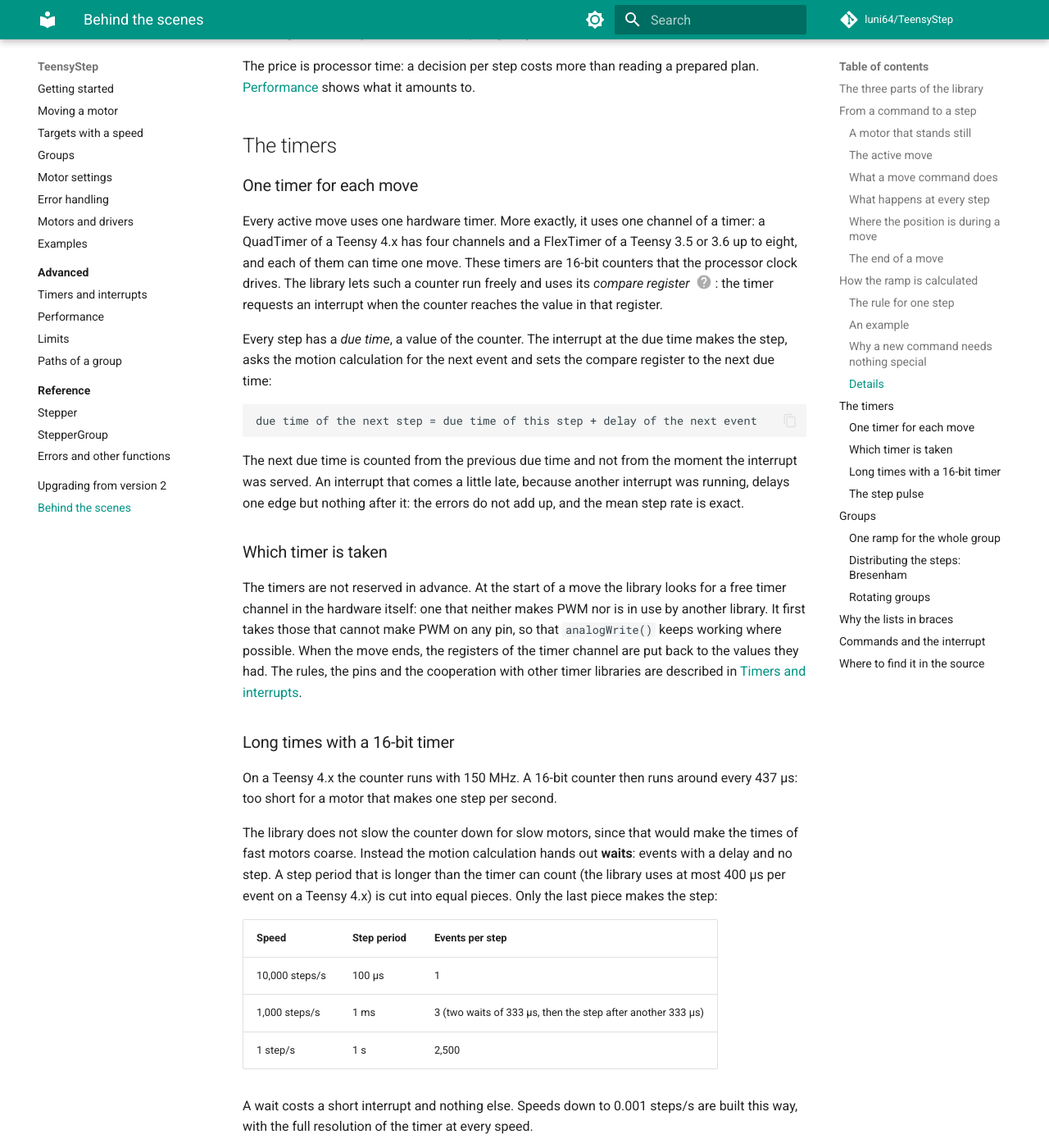
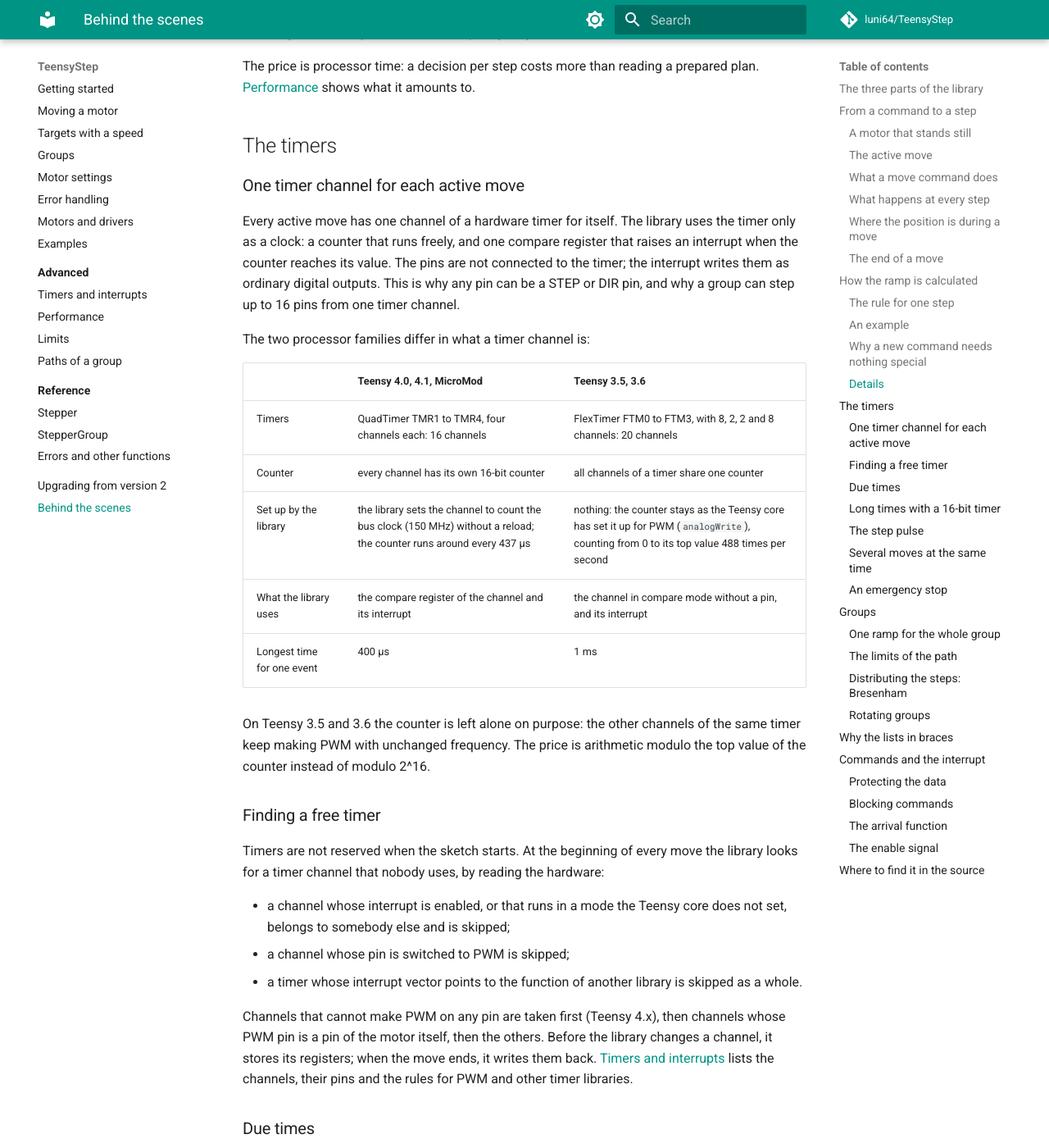
Before and after one commit to luni64/TeensyStep, an MkDocs documentation site: the page built from docs/behind-the-scenes.md, in a window 1280 px wide and 1400 px high, scrolled down 5238 px. Shown: the whole window at 82% size. Built offline with MkDocs 1.6.1 and Material for MkDocs 9.7.7, drawn with Linux system fonts in a browser that asks for light colours; comment, search, counter and statistics services are not loaded; some of the changed text lies outside the part shown.

Commit message:
Manual, Behind the scenes: timers, step pulse, groups and interrupts rewritten for a technically versed reader and checked against the source
Co-Authored-By: Claude Fable 5.2 <noreply@anthropic.com>

````diff
--- a/docs/behind-the-scenes.md
+++ b/docs/behind-the-scenes.md
@@ -204,109 +204,174 @@ The price is processor time: a decision per step costs more than reading a prepa
 
 ## The timers
 
-### One timer for each move
+### One timer channel for each active move
 
-Every active move uses one hardware timer. More exactly, it uses one channel of a timer: a QuadTimer of a
-Teensy 4.x has four channels and a FlexTimer of a Teensy 3.5 or 3.6 up to eight, and each of them can
-time one move. These timers are 16-bit counters that the processor clock drives. The library lets
-such a counter run freely and uses its *compare register* (1): the timer requests an interrupt when the
-counter reaches the value in that register.
-{ .annotate }
+Every active move has one channel of a hardware timer for itself. The library uses the timer only as a
+clock: a counter that runs freely, and one compare register that raises an interrupt when the counter
+reaches its value. The pins are not connected to the timer; the interrupt writes them as ordinary
+digital outputs. This is why any pin can be a STEP or DIR pin, and why a group can step up to 16 pins
+from one timer channel.
 
-1.  **Compare register**
+The two processor families differ in what a timer channel is:
 
-    A register of a timer that holds a number. When the running counter of the timer reaches this number,
-    the timer raises an interrupt (or switches a pin). The counter itself keeps running.
+| | Teensy 4.0, 4.1, MicroMod | Teensy 3.5, 3.6 |
+|---|---|---|
+| Timers | QuadTimer TMR1 to TMR4, four channels each: 16 channels | FlexTimer FTM0 to FTM3, with 8, 2, 2 and 8 channels: 20 channels |
+| Counter | every channel has its own 16-bit counter | all channels of a timer share one counter |
+| Set up by the library | the library sets the channel to count the bus clock (150 MHz) without a reload; the counter runs around every 437 µs | nothing: the counter stays as the Teensy core has set it up for PWM (`analogWrite`), counting from 0 to its top value 488 times per second |
+| What the library uses | the compare register of the channel and its interrupt | the channel in compare mode without a pin, and its interrupt |
+| Longest time for one event | 400 µs | 1 ms |
 
-Every step has a *due time*, a value of the counter. The interrupt at the due time makes the step, asks
-the motion calculation for the next event and sets the compare register to the next due time:
+On Teensy 3.5 and 3.6 the counter is left alone on purpose: the other channels of the same timer keep
+making PWM with unchanged frequency. The price is arithmetic modulo the top value of the counter
+instead of modulo 2^16.
+
+### Finding a free timer
+
+Timers are not reserved when the sketch starts. At the beginning of every move the library looks for a
+timer channel that nobody uses, by reading the hardware:
+
+- a channel whose interrupt is enabled, or that runs in a mode the Teensy core does not set, belongs to
+  somebody else and is skipped;
+- a channel whose pin is switched to PWM is skipped;
+- a timer whose interrupt vector points to the function of another library is skipped as a whole.
+
+Channels that cannot make PWM on any pin are taken first (Teensy 4.x), then channels whose PWM pin is
+a pin of the motor itself, then the others. Before the library changes a channel, it stores its
+registers; when the move ends, it writes them back. [Timers and interrupts](advanced/timers.md) lists
+the channels, their pins and the rules for PWM and other timer libraries.
+
+### Due times
+
+Every event has a *due time*, a value of the counter. The interrupt at the due time executes the event,
+gets the next event and sets the compare register to the next due time:
 
 ```
-due time of the next step = due time of this step + delay of the next event
+due time of the next event = due time of this event + delay of the next event     (modulo the counter range)
 ```
 
-The next due time is counted from the previous due time and not from the moment the interrupt was
-served. An interrupt that comes a little late, because another interrupt was running, delays one edge
-but nothing after it: the errors do not add up, and the mean step rate is exact.
+Three details keep the timing exact:
 
-### Which timer is taken
-
-The timers are not reserved in advance. At the start of a move the library looks for a free timer
-channel in the hardware itself: one that neither makes PWM nor is in use by another library. It first
-takes those that cannot make PWM on any pin, so that `analogWrite()` keeps working where possible. When
-the move ends, the registers of the timer channel are put back to the values they had. The rules, the
-pins and the cooperation with other timer libraries are described in
-[Timers and interrupts](advanced/timers.md).
+- **No drift from late interrupts.** The next due time is counted from the previous due time, not from
+  the moment the interrupt was served. An interrupt that is served late delays one edge and nothing
+  after it.
+- **No drift from rounding.** The motion calculation gives the delay in seconds, and the timer counts
+  whole counts. The fraction of a count that is cut off is carried over to the next delay, so that the
+  mean step rate is exact.
+- **Events that are already due.** If the interrupt was served so late that the next due time has
+  passed as well, the interrupt function executes that event at once, in the same call, instead of
+  waiting for the counter to come around again.
 
 ### Long times with a 16-bit timer
 
-On a Teensy 4.x the counter runs with 150 MHz. A 16-bit counter then runs around every 437 µs: too short
-for a motor that makes one step per second.
+A 16-bit counter at 150 MHz runs around every 437 µs: too short for a motor that makes one step per
+second. Slowing the counter down for slow motors would make the times of fast motors coarse, and on
+Teensy 3.5 and 3.6 the counter is not the library's to change.
 
-The library does not slow the counter down for slow motors, since that would make the times of fast
-motors coarse. Instead the motion calculation hands out **waits**: events with a delay and no step. A step period that
-is longer than the timer can count (the library uses at most 400 µs per event on a Teensy 4.x) is cut
-into equal pieces. Only the last piece makes the step:
+The solution is in the motion calculation, not in the timer. The pulse generation tells it the longest
+time it can wait in one event (400 µs or 1 ms, see the table above). A step period that is longer is cut
+into equal pieces, and the motion calculation hands them out as events **without a step**: *waits*.
+Only the last piece makes the step. For a Teensy 4.x:
 
 | Speed | Step period | Events per step |
 |---|---|---|
 | 10,000 steps/s | 100 µs | 1 |
-| 1,000 steps/s | 1 ms | 3 (two waits of 333 µs, then the step after another 333 µs) |
+| 1,000 steps/s | 1 ms | 3: two waits of 333 µs, then the step after another 333 µs |
 | 1 step/s | 1 s | 2,500 |
 
-A wait costs a short interrupt and nothing else. Speeds down to 0.001 steps/s are built this way, with
-the full resolution of the timer at every speed.
+For the pulse generation a wait is an event like any other: it sets the compare register and returns.
+Speeds down to 0.001 steps/s are built this way, with the full resolution of the timer at every speed.
 
-The waits have a second use. At each of them the motion calculation looks whether a new command has arrived. A motor
-that creeps at one step per second therefore reacts to `stop()` or to a new speed within a fraction of
-a millisecond, and not only at its next step a second later.
+The waits have a second use. At each of them the motion calculation notices a command that has arrived
+in the meantime and decides the step anew; the part of the period that has already passed counts for the
+new step. A motor that creeps at one step per second therefore reacts to `stop()` or to a new speed
+within the longest event time, and not only at its next step a second later.
 
 ### The step pulse
 
-A step pulse has two edges, and both are made by the same timer. No second timer is needed:
+A step pulse has two edges. Both are made by the same timer channel and the same compare register; no
+second timer is needed. A step therefore takes two interrupts:
 
-| Time | The interrupt |
+| Time | The interrupt function |
 |---|---|
-| due time of the step | sets the STEP pin to its active level, asks the motion calculation for the next event, and sets the compare register to the end of the pulse |
-| due time + pulse width | sets the STEP pin back, sets the DIR pin for the next step if the direction changes, and sets the compare register to the due time of the next step |
+| due time of the step | sets the STEP pins of the event to their active level; sets the compare register to the end of the pulse; calls the arrival function, if the event reaches a target; gets the next event from the motion calculation |
+| due time + pulse width | sets the STEP pins back; sets the DIR pins for the next event; sets the compare register to the due time of the next event |
 
-The pins are ordinary digital outputs that the interrupt writes; the timer only provides the times.
-This is why any pin can be a STEP or DIR pin, and why a group can step up to 16 pins from one timer.
+- **The next event is calculated while the pulse is running.** The time of the pulse is used for the
+  calculation instead of being waited for. If the calculation takes longer than the pulse, the pulse is
+  ended right after it, in the same call.
+- **DIR changes at the end of a pulse**, for the motors that step in the next event. The driver has the
+  pause until the next step to take over the new direction.
+- **The pause after a pulse** is at least 0.8 µs. Pulse and pause together limit the step rate: about
+  170,000 steps/s with the default pulse of 5 µs.
+- **Short pulses on Teensy 3.5 and 3.6.** A pulse of up to 2 µs is not worth a second interrupt there:
+  the interrupt function waits for its end and makes both edges in one call.
 
-While the pulse is running, the processor calculates the next event. If the calculation takes longer
-than the pulse, the pulse is ended right after it, in the same interrupt. On Teensy 3.5 and 3.6 a pulse
-of up to 2 µs is always ended in the interrupt that started it, which saves the second interrupt.
+### Several moves at the same time
 
-The DIR pin changes at the end of a pulse, so the driver has the whole pause until the next step to
-take over the new direction.
+The channels of one timer share an interrupt. When the compare values of several channels are due
+together, the interrupt function first makes the edges of all of them and only then does the rest of
+the work, one move after the other. Otherwise the edge of one motor would wait for the calculation of
+another.
+
+All step interrupts have the same priority (48: above the default of 128, below the millisecond
+interrupt of the Teensy core). They do not interrupt each other. A step of one move that becomes due
+while the interrupt of another move is being served is therefore made a little late, by up to the
+time one event takes; because of the due times this does not add up.
+[Performance](advanced/performance.md) has measured values.
+
+### An emergency stop
+
+`emergencyStop()` does not wait for the next event. It switches the interrupt of the timer channel off
+and releases the channel. A pulse that has begun is completed. At that moment the motion calculation is
+one event ahead of the pins: the step it has already counted, but that was not made, is taken off the
+position again. The position therefore matches the pulses that were made.
 
 ## Groups
 
 ### One ramp for the whole group
 
 A group does not run a ramp per motor. It treats the move as **one path** from the start positions to
-the targets and calculates one ramp for it, exactly as for a single motor. One step of the path is one
-step of the member with the longest way, the *lead motor*. The whole group therefore needs one active move
-and one timer, whether it has 2 or 16 members.
+the targets. The length of the path is the number of steps of the member with the longest way, the
+*lead motor*, and one step of the path is one step of that member.
 
-The limits of the path are derived from the limits of all members. A member that makes half as many
-steps as the lead motor moves at half its speed and half its acceleration. The path gets the highest
-speed and acceleration at which no member exceeds its own settings.
+The motion along the path is calculated by the same code that calculates a single motor: to the motion
+calculation the path is one motor that moves from 0 to the length of the path. Everything said in
+[How the ramp is calculated](#how-the-ramp-is-calculated) holds for a group as well. The group needs
+one active move and one timer channel, whether it has 2 or 16 members.
+
+### The limits of the path
+
+The path has to be slow enough for every member. A member that makes fewer steps than the lead motor
+moves slower in the same proportion, so each of its limits allows the path more:
+
+```
+limit of the path from one member = limit of the member × (steps of the path / steps of the member)
+```
+
+The path gets the smallest of these values over all members, separately for the maximum speed, the
+acceleration, the deceleration and the pull-in speed. A member that does not move sets no limit. If the
+group has a speed or an acceleration of its own (`StepperGroup::setMaxSpeed()`, ...), that value is used
+instead, as long as it is not above what the members allow.
+
+Example: x makes 4,000 steps and y 1,000, and both motors allow 800 steps/s. The path has 4,000 steps.
+x allows the path 800 steps/s, y allows it 800 × 4 = 3,200 steps/s. The path runs at 800 steps/s; x
+then runs at 800 and y at 200 steps/s.
 
 ### Distributing the steps: Bresenham
 
-At every step of the lead motor, the group decides for each other member whether it steps as well. The
-method is [Bresenham's line algorithm](https://en.wikipedia.org/wiki/Bresenham%27s_line_algorithm),
-which was invented to draw straight lines on a grid of pixels.
+At every step of the path, the group decides for each member whether it steps as well. The method is
+[Bresenham's line algorithm](https://en.wikipedia.org/wiki/Bresenham%27s_line_algorithm), which was
+invented to draw straight lines on a grid of pixels.
 
-Every member has a counter, the *error*. At each step of the lead motor, the number of steps of the
-member is added to it. When the error reaches the number of steps of the lead motor, the member makes a
-step and that number is subtracted. Only whole numbers are added and compared, so nothing can drift.
+Every member has a counter, the *error*. At each step of the path, the number of steps of the member is
+added to it. When the error reaches the length of the path, the member makes a step and the length is
+subtracted. Only whole numbers are added and compared, so nothing can drift.
 
-Example: the lead motor makes 5 steps, a second member 2. The error of the member starts at half of 5
-(as a whole number: 2), so that it steps in the middle of its intervals:
+Example: a path of 5 steps, and a member that has to make 2. The error of the member starts at half the
+length (as a whole number: 2), so that the member steps in the middle of its intervals:
 
-| Step of the lead motor | 1 | 2 | 3 | 4 | 5 |
+| Step of the path | 1 | 2 | 3 | 4 | 5 |
 |---|:---:|:---:|:---:|:---:|:---:|
 | Error after adding 2 | 4 | 6 | 3 | 5 | 2 |
 | Reaches 5: the member steps | | yes | | yes | |
@@ -314,10 +379,14 @@ Example: the lead motor makes 5 steps, a second member 2. The error of the membe
 | Position of the member | 0 | 1 | 1 | 2 | 2 |
 | Exact position on the line | 0.4 | 0.8 | 1.2 | 1.6 | 2.0 |
 
-The position of the member is the exact position rounded to the nearest whole step. No member is ever
-more than half a step away from the line, and this holds wherever the path is and whatever it does: the
-ramp decides *when* the next step of the path is made, Bresenham decides *who* steps. That is why a
-group stays synchronized while it accelerates, when a speed is changed, and when it is stopped early.
+The position of the member is the exact position rounded to the nearest whole step: no member is ever
+more than half a step away from the line. For the lead motor the same rule gives a step at every step
+of the path.
+
+The two tasks are separate: the ramp decides **when** the next step of the path is made, Bresenham
+decides **who** steps. The result is one event with a delay and one bit per member. That is why a group
+stays synchronized while it accelerates, when its speed is changed, and when it is stopped early: all
+of these change only the "when".
 
 A member always steps at the same moment as the lead motor. A member that is only a little slower than
 the lead motor therefore does not step evenly: it steps with the lead motor and leaves a step out from
@@ -325,8 +394,11 @@ time to time.
 
 ### Rotating groups
 
-A group that rotates with a fixed speed ratio uses the same mechanism: the speeds take the place of the
-ways, and the path has no end.
+A group that rotates with a fixed speed ratio uses the same mechanism. The speeds take the place of the
+ways: the fastest member is the lead motor, the path is given a fixed length of 2^30, and every member
+gets its share of it according to its speed. The motion calculation runs the path at a speed instead of
+to a target, so it never ends. The ratios are therefore kept with a resolution of 1 in 2^30, and they
+are kept exactly while the group accelerates or reverses, because again only the "when" changes.
 
 ## Why the lists in braces
 
@@ -337,56 +409,78 @@ StepperGroup xy{x, y};
 xy.moveAbs({4000, 1000});
 ```
 
-In the declarations of the library such a list appears as `std::initializer_list<...>`, which looks
-more complicated than what it is. The reasons for this design:
+In the declarations of the library such a list is a `std::initializer_list<...>`. The reasons for this
+design:
 
-- **Any number of values.** A list in braces can have 2 motors or 16. Without it the library would need
-  a separate function for every number of motors, or the sketch would have to fill an array first.
-- **No dynamic memory.** The compiler builds the list in place when the function is called, and it is
-  gone afterwards. Nothing is allocated with `new` or `malloc`, which matters on a microcontroller that
-  runs for weeks. The group copies what it needs into a fixed array of 16 entries.
+- **Any number of values.** A list in braces can have 2 entries or 16. Without it the library would
+  need a function for every number of motors, or the sketch would have to fill an array first.
+- **No dynamic memory.** The compiler builds the list on the stack when the function is called, and it
+  is gone afterwards. Nothing is allocated with `new` or `malloc`. The group copies what it needs into
+  a fixed array of 16 entries.
 - **Readable.** The values of the members stand side by side in the order of the members, like the
   coordinates of a point.
 
 A list of motors is declared as `std::initializer_list<std::reference_wrapper<Stepper>>`. The inner
-part exists for a technical reason: C++ cannot make a list of references, and a list of `Stepper`
-would be a list of *copies* of the motors. `std::reference_wrapper<Stepper>` is a reference that can be
-put into a list. The compiler creates it from the name of the motor; a sketch never writes it.
+type exists for a technical reason: C++ cannot make a list of references, and a list of `Stepper` would
+be a list of *copies* of the motors. `std::reference_wrapper<Stepper>` is a reference that can be put
+into a list. The compiler creates it from the name of the motor; a sketch never writes it.
 
-The group itself stores only the addresses of its motors, not the motors. That is why a group is a
-light object that can be created for a single command, why a motor can be in several groups, and why
-the motors have to exist for as long as the group is used.
+The group stores only the addresses of its motors. That is why a group is a light object that can be
+created for a single command, why a motor can be in several groups, and why the motors have to exist
+for as long as the group is used. A move that was started does not need the group object any more:
+everything it needs was copied into the active move.
 
-For values that are calculated or received at run time, every command also takes an array and its
-length, see [Values in braces or in an array](reference/stepper-group.md#values-in-braces-or-in-an-array).
+The number of values in a list is checked when the command runs, against the number of members; a
+wrong number returns `invalidArgument`. For values that are calculated or received at run time, every
+command also takes an array and its length, see
+[Values in braces or in an array](reference/stepper-group.md#values-in-braces-or-in-an-array).
 
 ## Commands and the interrupt
 
+### Protecting the data
+
 The steps are made in an interrupt, while the sketch gives its commands in `loop()` or in an interrupt
-of its own. Both work on the same data. To keep them apart, every command and every query disables the
-interrupts for the few instructions in which it reads or changes the state of a motor, typically a few
-microseconds. A step that becomes due in this time is made right afterwards; since the due times do not
-depend on when an interrupt was served, the steps after it are on time again.
+of its own. Both work on the same active move. Every command, and every function that reads the state
+of a motor, therefore disables the interrupts while it reads or changes an active move, and restores
+the previous interrupt state afterwards. This takes a few microseconds; for a command that starts a
+group it is longer, because the limits of the path are calculated in that time.
 
-This is also the reason for the advice not to call `getPosition()` in a tight loop without need: every
-call holds back the step interrupt for a moment.
+Because the interrupt state is restored and not simply enabled, the functions can also be called from
+interrupts of the sketch.
 
-The **blocking commands** (`moveAbs()`, `stop()`, ...) are the non-blocking ones followed by a loop that
+A step that becomes due while the interrupts are disabled is made right afterwards. This is the reason
+for the advice not to call `getPosition()` in a tight loop without need.
+
+### Blocking commands
+
+The blocking commands (`moveAbs()`, `stop()`, ...) are the non-blocking ones followed by a loop that
 waits until the motor has arrived. While they wait, the steps are made by the interrupt as always, and
 the loop calls `yield()`, so that the background tasks of the Teensy core keep running.
 
-The **arrival function** is called from the step interrupt, at the step that reaches the target and
-before the next step is calculated. A command given there takes effect for the very next step, which is
-why moves can follow each other without a gap. For the same reason an arrival function has to be short:
-while it runs, no motor steps.
+### The arrival function
+
+The arrival function is called from the step interrupt, at the event that reaches the target: after
+its STEP edge was made and **before** the next event is calculated. A command that the function gives
+changes the goal in the active move, and the next event is already calculated for the new goal. This is
+why moves can follow each other without a gap.
+
+For the same reason an arrival function has to be short: while it runs, no step interrupt is served,
+and the steps of all motors wait.
+
+### The enable signal
+
+The delays of `setEnablePin()` need no timer of their own either. The on-delay is a series of waits
+that the active move hands out before its first step, and the off-delay a series of waits after the
+last one. During the off-delay the active move and its timer channel are still occupied, although
+`isMoving()` already returns `false`.
 
 ## Where to find it in the source
 
 | File | Content |
 |---|---|
-| `src/core/Axis.h`, `Axis.cpp` | motion calculation of one motor: the decision per step |
-| `src/core/Group.h`, `Group.cpp` | motion calculation of a group: its path and Bresenham |
+| `src/core/Axis.h`, `Axis.cpp` | motion calculation of one motor: the decision per step, and the waits for long step periods |
+| `src/core/Group.h`, `Group.cpp` | motion calculation of a group: the path, its limits and Bresenham |
 | `src/backend/Backend.h` | the interface between the pulse generation (called *backend* in the source) and the rest of the library, with the event |
-| `src/backend/teensy4/`, `teensy3/` | the pulse generation of the boards: timers and step interrupt. The comment at the top of each file describes the timing |
-| `src/api/Channels.h`, `Channels.cpp` | the active moves (called *channels* in the source): reserving and releasing them, enable signals |
+| `src/backend/teensy4/`, `teensy3/` | the pulse generation of the boards: finding a timer, due times, the step interrupt. The comment at the top of each file describes the timing |
+| `src/api/Channels.h`, `Channels.cpp` | the active moves (called *channels* in the source): reserving and releasing them, the enable signals |
 | `src/api/Stepper.cpp`, `StepperGroup.cpp` | the commands of the sketch |
````
